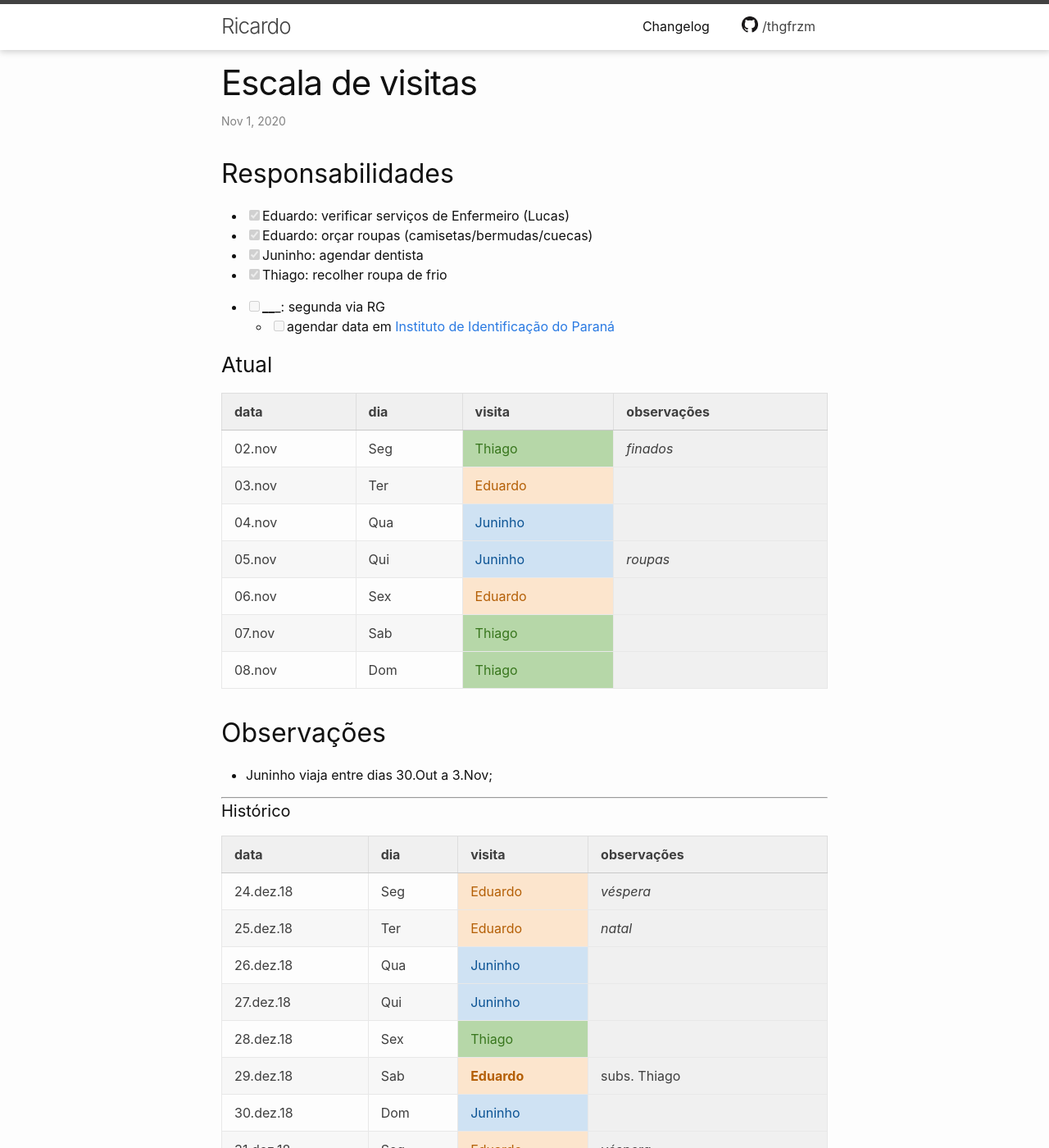
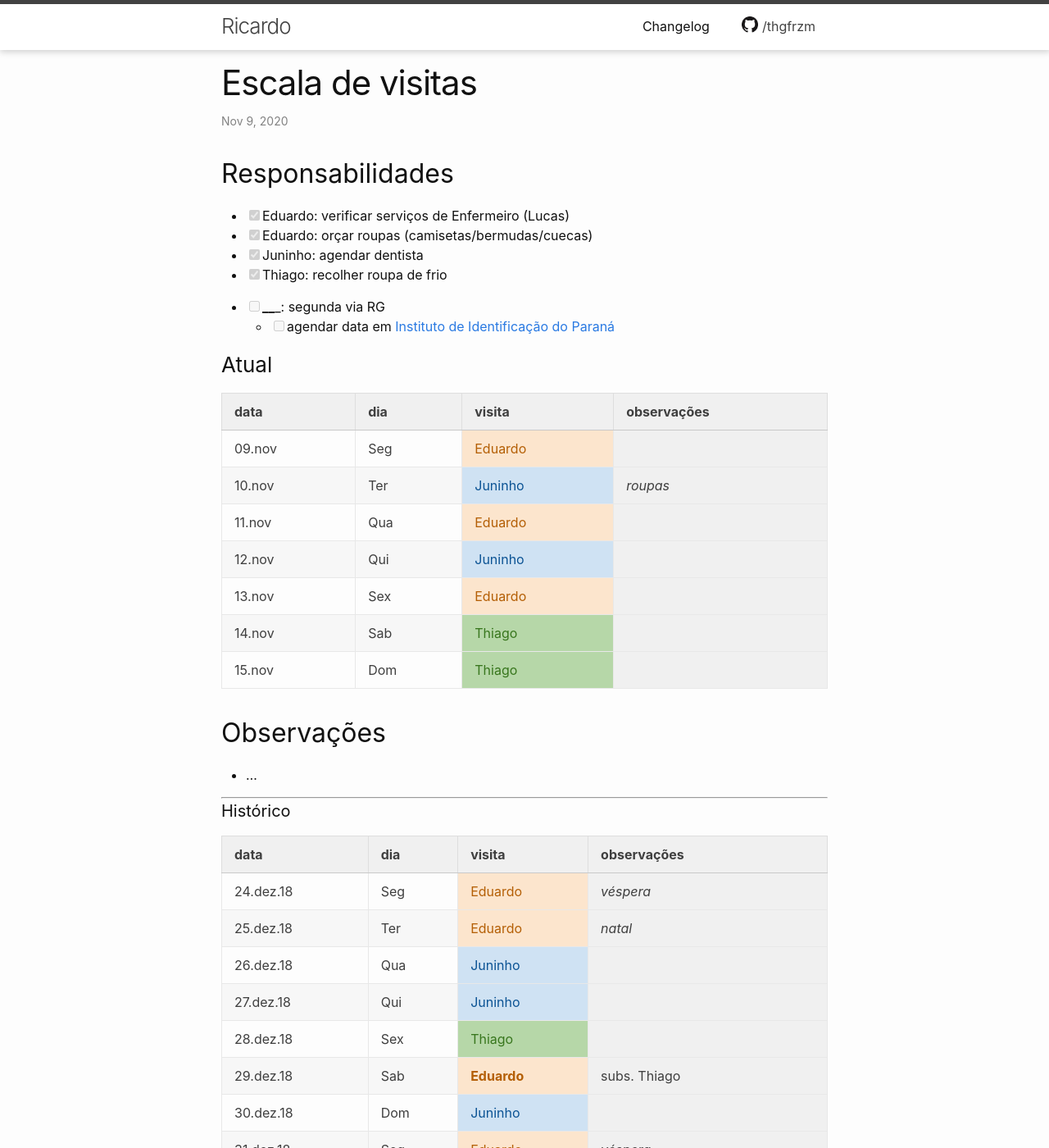
Before and after one commit to thgfrzm/ricardo, a Jekyll site: the page built from _posts/2018-12-23-escala-visitas.markdown, in a window 1280 px wide and 1400 px high. Shown: the whole window at 82% size. Built offline with Jekyll 4.4.1, drawn with Linux system fonts in a browser that asks for light colours; some of the changed text lies outside the part shown.

Commit message:
Update 2018-12-23-escala-visitas.markdown

```diff
--- a/_posts/2018-12-23-escala-visitas.markdown
+++ b/_posts/2018-12-23-escala-visitas.markdown
@@ -1,7 +1,7 @@
 ---
 layout: post
 title:  "Escala de visitas"
-date:   2020-11-01 18:00:00 -0300
+date:   2020-11-09 09:22:00 -0300
 categories: agenda
 ---
 
@@ -19,18 +19,18 @@
 
 | data   | dia | visita  | observações |
 | ------ | --- | ------- | ----------- |
-| 02.nov | Seg | Thiago  | _finados_   |
-| 03.nov | Ter | Eduardo |             |
-| 04.nov | Qua | Juninho |             |
-| 05.nov | Qui | Juninho | _roupas_    |
-| 06.nov | Sex | Eduardo |             |
-| 07.nov | Sab | Thiago  |             |
-| 08.nov | Dom | Thiago  |             |
+| 09.nov | Seg | Eduardo |             |
+| 10.nov | Ter | Juninho | _roupas_    |
+| 11.nov | Qua | Eduardo |             |
+| 12.nov | Qui | Juninho |             |
+| 13.nov | Sex | Eduardo |             |
+| 14.nov | Sab | Thiago  |             |
+| 15.nov | Dom | Thiago  |             |
 
 
 ## Observações
 
-- Juninho viaja entre dias 30.Out a 3.Nov;
+- ...
 
 
 ---
@@ -718,3 +718,10 @@
 | 30.out    | Sex | Eduardo     |                     |
 | 31.out    | Sab | Thiago      | _roupas_            |
 | 01.nov    | Dom | Thiago      |                     |
+| 02.nov    | Seg | Thiago      | _finados_           |
+| 03.nov    | Ter | Eduardo     |                     |
+| 04.nov    | Qua | Juninho     |                     |
+| 05.nov    | Qui | Juninho     | _roupas_            |
+| 06.nov    | Sex | Eduardo     |                     |
+| 07.nov    | Sab | Thiago      |                     |
+| 08.nov    | Dom | Thiago      |                     |
```
